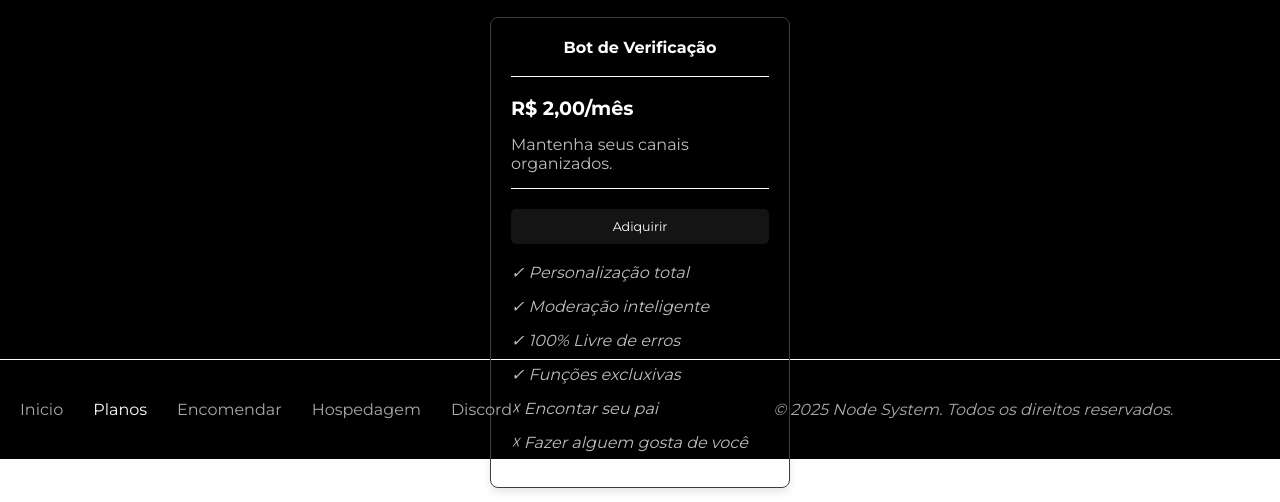
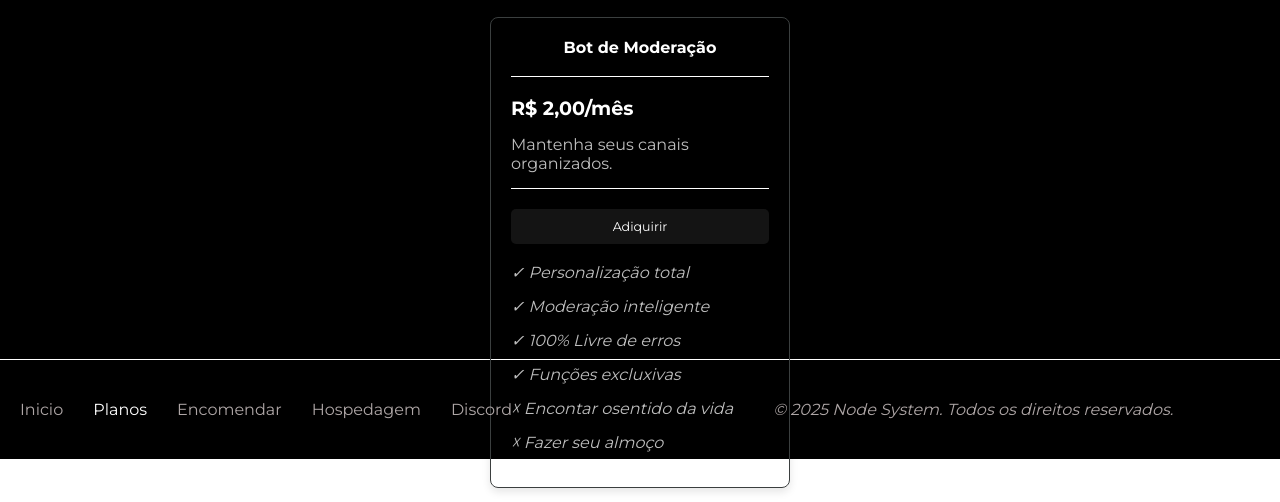
Before and after one commit to programador-elite/node-system, a plain HTML site: page produtos.html in a window 1280 px wide. Shown: the part 441-943 px from the top of the page. Drawn offline with Linux system fonts and the light colour scheme.

Commit message:
Update produtos.html

```diff
--- a/produtos.html
+++ b/produtos.html
@@ -101,7 +101,7 @@
                 <p><i>☓ Fazer alguem gosta de você</i></p>
             </div>
             <div class="product-card">
-                <h3>Bot de Verificação</h3>
+                <h3>Bot de Moderação</h3>
                 <br>
                 <div id="border"></div>
                 <br>
@@ -114,8 +114,8 @@
                 <p><i>✓ Moderação inteligente</i></p>
                 <p><i>✓ 100% Livre de erros</i></p>
                 <p><i>✓ Funções excluxivas</i></p>
-                <p><i>☓ Encontar seu pai</i></p>
-                <p><i>☓ Fazer alguem gosta de você</i></p>
+                <p><i>☓ Encontar osentido da vida</i></p>
+                <p><i>☓ Fazer seu almoço</i></p>
             </div>
         </section>
         <br><br><br>
```
